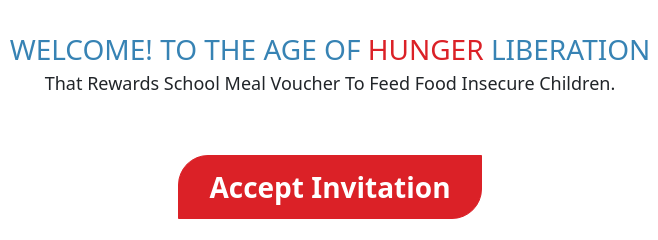
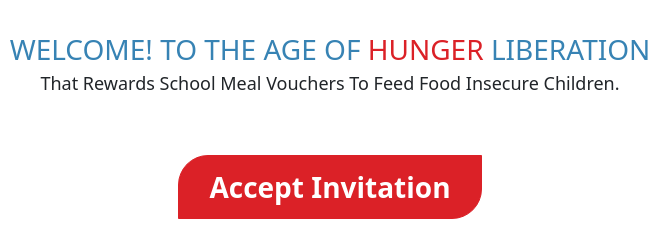
Before and after one commit to CharlieAlbert/Brandlog-Inc., a plain HTML site: page index.html in a window 1280 px wide. Shown: the part 122-362 px from the top of the page, 310-968 px from the left. Drawn offline with nearby package versions, Linux system fonts and the light colour scheme.

Commit message:
Update sub-headline

```diff
--- a/index.html
+++ b/index.html
@@ -42,7 +42,7 @@
           </div>
           <div class="sub-headline text-capitalize">
             <p>
-              That Rewards School Meal Voucher To Feed Food Insecure Children.
+              That Rewards School Meal Vouchers To Feed Food Insecure Children.
             </p>
           </div>
         </div>
```
